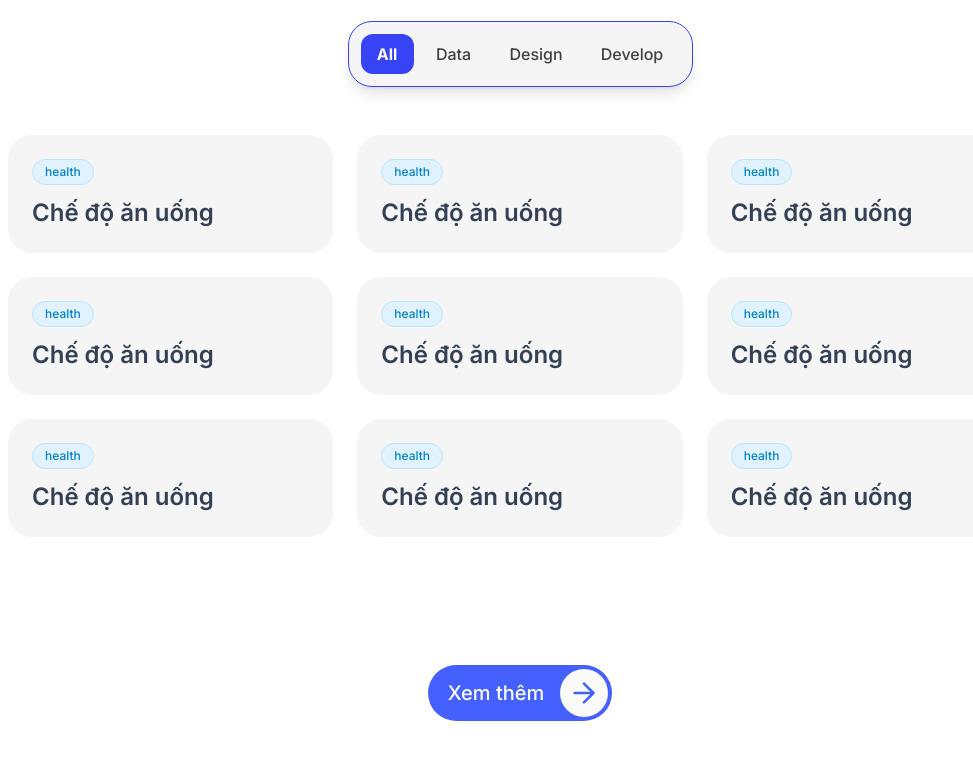
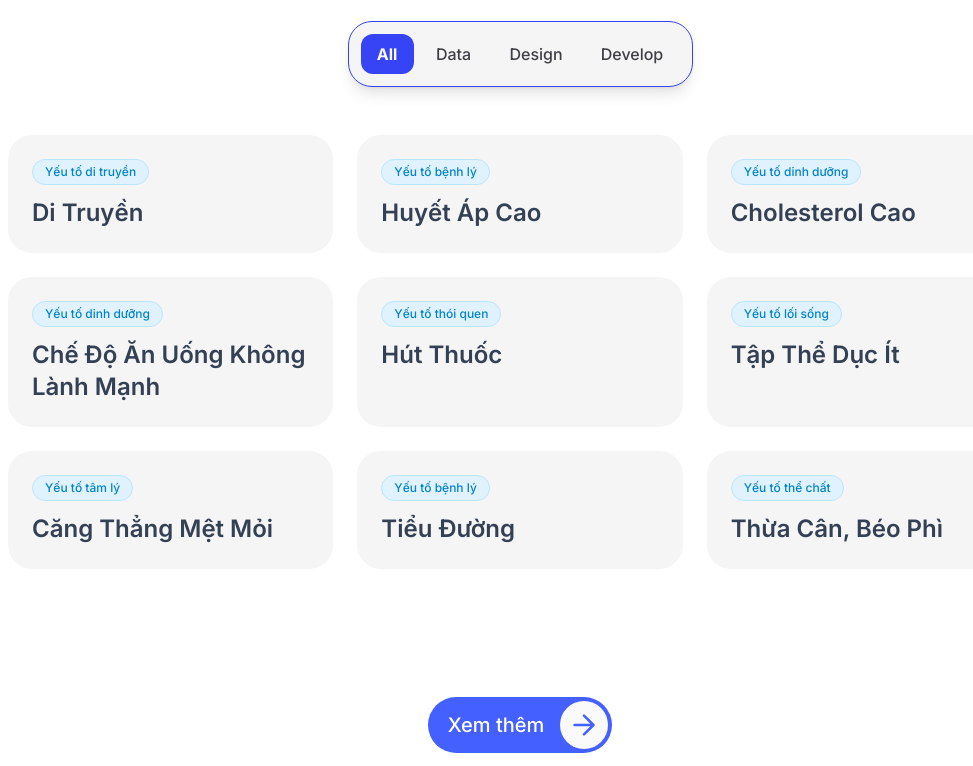
Before and after one commit to ceongocdoan/VRAR, a Gatsby site: page /san-pham-skill in a window 1280 px wide. Shown: the part 1287-2053 px from the top of the page, without its empty margins (120-1093 px from the left). Built offline with nearby package versions, Linux system fonts and the light colour scheme; Gatsby itself is replaced by a stand-in of ours.

Commit message:
fix-text2

```diff
--- a/src/components/OptimizedProgram/OptimizedProgram.tsx
+++ b/src/components/OptimizedProgram/OptimizedProgram.tsx
@@ -7,13 +7,13 @@ import Image2 from "../../assets/images/OptimizedProgram/OptimizedProgram2.jpeg"
 const programData: ProgramCardProps[] = [
   {
     imageUrl: Image1,
-    percentage: "70%",
-    description: "Thời lượng bám sát chương trình chuẩn của bộ GD&ĐT, giúp con nắm chắc kiến thức trên lớp và đạt điểm tối đa trong các kỳ thi."
+    percentage: "Bài tập 1",
+    description: "Khi người ta bị bệnh nhồi máu cơ tim, họ thường cảm thấy gì?"
   },
   {
     imageUrl: Image2,
-    percentage: "30%",
-    description: "Toán tư duy từ giáo trình Singapore giúp con phát triển tư duy logic, tham gia kỳ thi Olympic, toán quốc tế."
+    percentage: "Bài tập 2",
+    description: "Bao nhiêu giờ ngủ mỗi đêm là tốt cho sức khỏe tim mạch của chúng ta?"
   }
 ];
 
@@ -21,7 +21,7 @@ export function OptimizedProgram() {
   return (
     <section className="flex flex-col items-center px-32 py-16 bg-white max-md:px-4 max-md:py-6">
       <h2 className="w-full text-5xl font-bold tracking-tighter leading-[60px] max-w-[1184px] text-slate-700 max-md:max-w-full max-md:text-3xl">
-        Chương trình học tối ưu
+        Bài tập về phân tích bệnh lý tim mạch
       </h2>
       <div className="flex flex-wrap gap-6 items-stretch mt-12 w-full rounded-3xl max-w-[1184px] max-md:mt-6 max-md:max-w-full">
         {programData.map((program, index) => (
--- a/src/components/ProductsSection/ProductsSection.tsx
+++ b/src/components/ProductsSection/ProductsSection.tsx
@@ -29,6 +29,7 @@ const productData: ProductData[] = [
   {
     logo: Skill,
     hoverLogo: SkillWhite,
+    title: "Cơ chế\nhoạt động",
     description:
       "Trái tim là một cơ quan quan trọng trong cơ thể con người, có nhiệm vụ bơm máu đi nuôi cơ thể. Bài tập này sẽ giúp học sinh hiểu về các bộ phận của trái tim và chức năng của chúng.",
     image: SkillBanner,
--- a/src/components/SkillsSection/CourseCard.tsx
+++ b/src/components/SkillsSection/CourseCard.tsx
@@ -1,3 +1,45 @@
+import React from 'react';
+
+interface CourseCardProps {
+  category: string;
+  title: string;
+  duration: string;
+}
+
+const CourseCard: React.FC<CourseCardProps> = ({ category, title, duration }) => {
+  const getCategoryStyle = (category: string) => {
+    switch (category.toLowerCase()) {
+      case 'design':
+        return 'text-orange-600 bg-amber-100 border-amber-200';
+      case 'data':
+        return 'text-sky-600 bg-sky-100 border-sky-200';
+      case 'develop':
+        return 'text-teal-600 bg-teal-100 border-teal-200';
+      default:
+        return 'text-sky-600 bg-sky-100 border-sky-200';
+    }
+  };
+
+  return (
+    <article className="flex flex-col p-6 rounded-3xl bg-neutral-100 w-full min-w-[320px] max-md:px-5 place-self-stretch">
+      <div className="flex items-start self-start text-xs font-medium text-center whitespace-nowrap">
+        <div className={`gap-2.5 self-stretch px-3 py-1 rounded-3xl border border-solid ${getCategoryStyle(category)}`}>
+          {category}
+        </div>
+      </div>
+      <div className="flex flex-col mt-3 w-full">
+        <h2 className="text-2xl font-semibold leading-8 text-[#344054] max-md:text-xl">{title}</h2>
+        {/* <div className="flex gap-1.5 items-center self-start mt-3 text-sm leading-5 text-neutral-600">
+          <span className="self-stretch my-auto">Thời gian học:</span>
+          <span className="self-stretch my-auto font-semibold">{duration}</span>
+        </div> */}
+      </div>
+    </article>
+  );
+};
+
+export default CourseCard;
+
 // import React from 'react';
 
 // interface CourseCardProps {
@@ -9,14 +51,10 @@
 // const CourseCard: React.FC<CourseCardProps> = ({ category, title, duration }) => {
 //   const getCategoryStyle = (category: string) => {
 //     switch (category.toLowerCase()) {
-//       case 'design':
-//         return 'text-orange-600 bg-amber-100 border-amber-200';
-//       case 'data':
+//       case 'health':
 //         return 'text-sky-600 bg-sky-100 border-sky-200';
-//       case 'develop':
-//         return 'text-teal-600 bg-teal-100 border-teal-200';
 //       default:
-//         return 'text-sky-600 bg-sky-100 border-sky-200';
+//         return 'text-gray-600 bg-gray-100 border-gray-200';
 //     }
 //   };
 
@@ -29,6 +67,7 @@
 //       </div>
 //       <div className="flex flex-col mt-3 w-full">
 //         <h2 className="text-2xl font-semibold leading-8 text-[#344054] max-md:text-xl">{title}</h2>
+//         {/* Optional: You can use this if you want to display the duration */}
 //         {/* <div className="flex gap-1.5 items-center self-start mt-3 text-sm leading-5 text-neutral-600">
 //           <span className="self-stretch my-auto">Thời gian học:</span>
 //           <span className="self-stretch my-auto font-semibold">{duration}</span>
@@ -38,66 +77,27 @@
 //   );
 // };
 
-// export default CourseCard;
-
-import React from 'react';
-
-interface CourseCardProps {
-  category: string;
-  title: string;
-  duration: string;
-}
-
-const CourseCard: React.FC<CourseCardProps> = ({ category, title, duration }) => {
-  const getCategoryStyle = (category: string) => {
-    switch (category.toLowerCase()) {
-      case 'health':
-        return 'text-sky-600 bg-sky-100 border-sky-200';
-      default:
-        return 'text-gray-600 bg-gray-100 border-gray-200';
-    }
-  };
-
-  return (
-    <article className="flex flex-col p-6 rounded-3xl bg-neutral-100 w-full min-w-[320px] max-md:px-5 place-self-stretch">
-      <div className="flex items-start self-start text-xs font-medium text-center whitespace-nowrap">
-        <div className={`gap-2.5 self-stretch px-3 py-1 rounded-3xl border border-solid ${getCategoryStyle(category)}`}>
-          {category}
-        </div>
-      </div>
-      <div className="flex flex-col mt-3 w-full">
-        <h2 className="text-2xl font-semibold leading-8 text-[#344054] max-md:text-xl">{title}</h2>
-        {/* Optional: You can use this if you want to display the duration */}
-        {/* <div className="flex gap-1.5 items-center self-start mt-3 text-sm leading-5 text-neutral-600">
-          <span className="self-stretch my-auto">Thời gian học:</span>
-          <span className="self-stretch my-auto font-semibold">{duration}</span>
-        </div> */}
-      </div>
-    </article>
-  );
-};
-
-const HealthFactors = () => {
-  const heartHealthFactors = [
+// const HealthFactors = () => {
+//   const heartHealthFactors = [
 
 
-    { category: "health", title: "Chế độ ăn uống", duration: "" },
+//     { category: "health", title: "Chế độ ăn uống", duration: "" },
 
-  ];
+//   ];
 
-  return (
-    <div className="flex flex-wrap gap-6">
-      {/* Đảm bảo mỗi phần tử trong mảng được render một lần */}
-      {heartHealthFactors.map((factor, index) => (
-        <CourseCard
-          key={index}
-          category={factor.category}
-          title={factor.title}
-          duration={factor.duration}
-        />
-      ))}
-    </div>
-  );
-};
+//   return (
+//     <div className="flex flex-wrap gap-6">
+//       {/* Đảm bảo mỗi phần tử trong mảng được render một lần */}
+//       {heartHealthFactors.map((factor, index) => (
+//         <CourseCard
+//           key={index}
+//           category={factor.category}
+//           title={factor.title}
+//           duration={factor.duration}
+//         />
+//       ))}
+//     </div>
+//   );
+// };
 
-export default HealthFactors;
+// export default HealthFactors;
--- a/src/components/SkillsSection/CourseList.tsx
+++ b/src/components/SkillsSection/CourseList.tsx
@@ -10,15 +10,15 @@ interface Course {
 }
 
 const courses: Course[] = [
-  {title: "Thiết kế Landing page", duration: "2 tháng", category: "Design" },
-  {title: "Excel Dashboard", duration: "1 tháng", category: "Data" },
-  {title: "Figma cho Designer & Developer", duration: "2 tháng", category: "Design" },
-  {title: "Lập trình front-end sử dụng thư viện jQuery", duration: "1 tháng", category: "Develop" },
-  {title: "Xây dựng giao diện với HTML, CSS", duration: "2 tháng", category: "Develop" },
-  {title: "Trình bày dữ liệu với Power BI", duration: "1 tháng", category: "Data" },
-  {title: "Java Core", duration: "3 tháng", category: "Develop" },
-  {title: "Data Pipelines với Python", duration: "1 tháng", category: "Data" },
-  {title: "MySQL Data Analysis (SQL cơ bản)", duration: "1 tháng", category: "Data" },
+  { title: "Di Truyền", duration: "Vĩnh viễn", category: "Yếu tố di truyền" },
+  { title: "Huyết Áp Cao", duration: "Không xác định", category: "Yếu tố bệnh lý" },
+  { title: "Cholesterol Cao", duration: "Không xác định", category: "Yếu tố dinh dưỡng" },
+  { title: "Chế Độ Ăn Uống Không Lành Mạnh", duration: "Không xác định", category: "Yếu tố dinh dưỡng" },
+  { title: "Hút Thuốc", duration: "Không xác định", category: "Yếu tố thói quen" },
+  { title: "Tập Thể Dục Ít", duration: "Không xác định", category: "Yếu tố lối sống" },
+  { title: "Căng Thẳng Mệt Mỏi", duration: "Không xác định", category: "Yếu tố tâm lý" },
+  { title: "Tiểu Đường", duration: "Không xác định", category: "Yếu tố bệnh lý" },
+  { title: "Thừa Cân, Béo Phì", duration: "Không xác định", category: "Yếu tố thể chất" }
   // { title: "Rest API", duration: "3 tháng", category: "Develop" },
   // { title: "Production Database", duration: "1 tháng", category: "Data" },
   // { title: "HTML, CSS Cơ bản", duration: "2 tháng", category: "Design" },
--- a/src/pages/san-pham-bootcamp.tsx
+++ b/src/pages/san-pham-bootcamp.tsx
@@ -46,10 +46,10 @@ const IndexPage: React.FC<PageProps> = () => {
   }
 
   const statisticsData: StatisticsData[] = [
-    { title:"Học viên tốt nghiệp", value: "5000+", description: "" },
-    { title:"Chuyên gia công nghệ giảng dạy", value: "35+", description: "" },
-    { title:"Doanh nghiệp",value: "63+", description: "" },
-    { title:"Mentor kỹ năng",value: "100+", description: "nghề nghiệp" },
+    { title:"Đập mỗi giờ để duy trì sự sống", value: "4.800+ lần", description: "" },
+    { title:"Máu được bơm qua hệ tuần hoàn mỗi phút", value: "5-6 lít", description: "" },
+    { title:"Độ dài mạng lưới mạch máu trong cơ thể",value: "100.000 km", description: "" },
+    { title:"Số lần đập trung bình mỗi phút của một trái tim khoẻ mạnh",value: "70-100 nhịp", description: "" },
   ];
   return (
     <Layout>
--- a/src/pages/san-pham-onk12.tsx
+++ b/src/pages/san-pham-onk12.tsx
@@ -44,10 +44,10 @@ const IndexPage: React.FC<PageProps> = () => {
   }
 
   const statisticsData: StatisticsData[] = [
-    { title:"Học viên", value: "5000+", description: "đang theo học" },
-    { title:"Giảng viên", value: "500+", description: "& chuyển gia" },
-    { title:"Khách hàng",value: "20+", description: "đối tác" },
-    { title:"Đối tác",value: "96%", description: "doanh nghiệp" },
+    { title:"Đập mỗi giờ để duy trì sự sống", value: "4.800+ lần", description: "" },
+    { title:"Máu được bơm qua hệ tuần hoàn mỗi phút", value: "5-6 lít", description: "" },
+    { title:"Độ dài mạng lưới mạch máu trong cơ thể",value: "100.000 km", description: "" },
+    { title:"Số lần đập trung bình mỗi phút của một trái tim khoẻ mạnh",value: "70-100 nhịp", description: "" },
   ];
 
   return (
@@ -55,8 +55,8 @@ const IndexPage: React.FC<PageProps> = () => {
       <Header bgColor="bg-[#DC50F4] bg-opacity-100" />
       {image ? (
         <ProductsHero
-          headings={["Chương trình toán tư duy", "Chất lượng cao"]}
-          description="Đánh thức đam mê và tư duy toán học chỉ sau một khóa học"
+          headings={["Mô phỏng phân tích", "bệnh lý tim mạch"]}
+          description=""
           logoSrc={Logo}
           backgroundImageSrc={image}
         />
--- a/src/pages/san-pham-skill.tsx
+++ b/src/pages/san-pham-skill.tsx
@@ -44,8 +44,8 @@ const IndexPage: React.FC<PageProps> = () => {
       <Header bgColor="bg-[#0071BB] bg-opacity-100" />
       {image ? (
         <ProductsHero
-          headings={["Mở khoá kỹ năng", "Nâng tầm sự nghiệp"]}
-          description="Phát triển các kỹ năng theo xu thế ứng dụng công nghệ vào thực tiễn - Mang lại kỹ năng làm việc thiết yếu cho hàng triệu người một cách hiệu quả."
+          headings={["Các yếu tố ảnh hướng đến", "sức khoẻ tim mạch"]}
+          description="Giới thiệu các yếu tố tác động đến sức khỏe trái tim, như chế độ ăn uống, tập thể dục, và các bệnh lý như cao huyết áp, đột quỵ, nhồi máu cơ tim."
           logoSrc={Logo}
           backgroundImageSrc={image}
         />
```
Also changed, not shown: public/static/e952bcd4b0d54ba6c2d500e160917d40/cbc40/SkillBanner12.avif (added).
